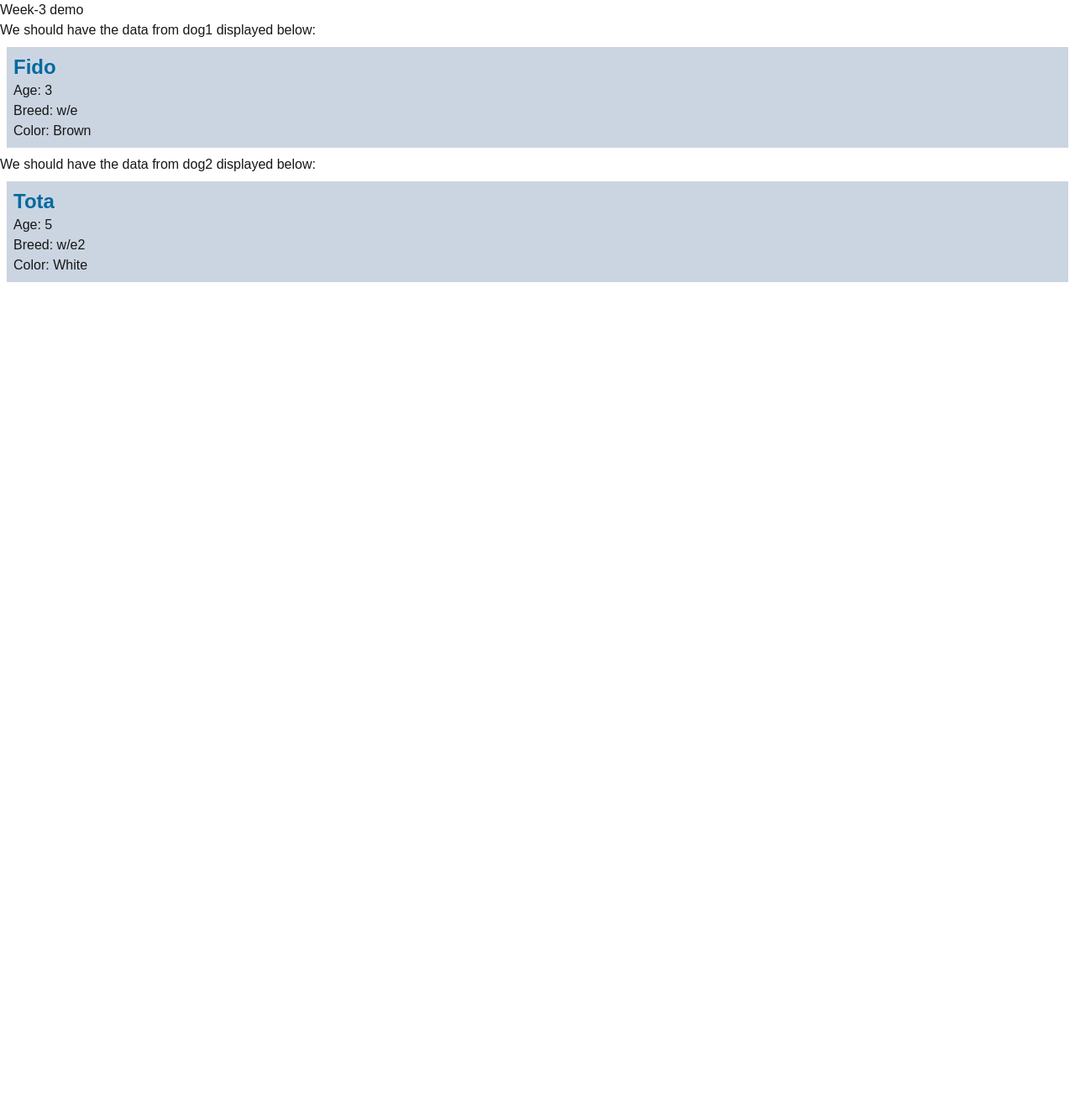
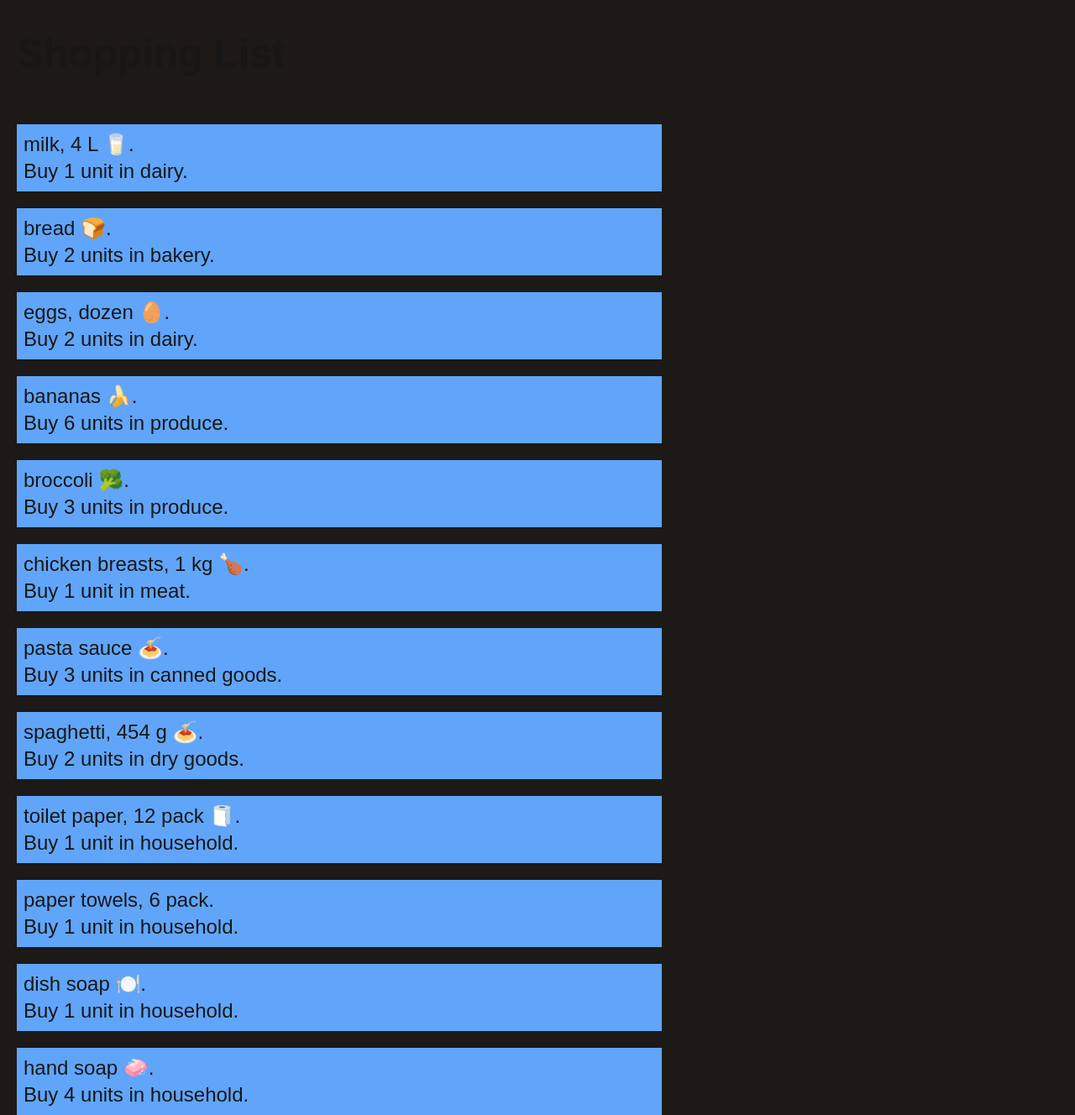
Before and after one commit to Rodrigo1Rangel/cprg306-assignments, a Next.js app: page /week-3 in a window 1280 px wide. Shown: the whole page at 84% size. Before the commit the page ends 800 px from the top, so only its background shows below. Built offline with nearby package versions, Linux system fonts and the light colour scheme.

Commit message:
Finish week-4 assignment

```diff
--- a/app/page.js
+++ b/app/page.js
@@ -1,8 +1,11 @@
-import Image from "next/image";
-import { Link } from 'next/link';
+import Link from 'next/link';
 
 export default function Home() {
   return (
-    <Link href="./week-2">aaa</Link>
+    <main>
+      <h1>CPRG 306: Web Development 2 - Assignments</h1>
+      <p><Link className="underline" href="./week-2">Week 2 Assignment</Link></p>
+      <p><Link className="underline" href="./week-3">Week 3 Assignment</Link></p>
+    </main>
   );
 }
--- a/app/week-3/dog.js
+++ /dev/null
@@ -1,21 +0,0 @@
-export default function Dog({ name, age, breed, color }) {
-    // we are taking one argument, which is an object, but we are passing the
-    // attributes of the object, which make an object. So, in the end, we are
-    // still passing one object.
-
-    // let name = props.name;
-    // let age = props.age;
-    // let breed = props.breed;
-    // let color = props.color;
-
-    //    let { name, age, breed, color } = props;
-
-    return(
-        <section className="bg-slate-300 m-2 p-2">
-            <h3 className="font-bold text-2xl text-sky-700">{name}</h3>
-            <p>Age: {age} </p>
-            <p>Breed: {breed} </p>
-            <p>Color: {color}</p>
-        </section>
-    );
-}
--- /dev/null
+++ b/app/week-3/item-list.js
@@ -0,0 +1,92 @@
+import Item from './item';
+
+export default function ItemList(){
+    const item1 = {
+        name: "milk, 4 L 🥛",
+        quantity: 1,
+        category: "dairy",
+      };
+
+      const item2 = {
+        name: "bread 🍞",
+        quantity: 2,
+        category: "bakery",
+      };
+
+      const item3 = {
+        name: "eggs, dozen 🥚",
+        quantity: 2,
+        category: "dairy",
+      };
+
+      const item4 = {
+        name: "bananas 🍌",
+        quantity: 6,
+        category: "produce",
+      };
+
+      const item5 = {
+        name: "broccoli 🥦",
+        quantity: 3,
+        category: "produce",
+      };
+
+      const item6 = {
+        name: "chicken breasts, 1 kg 🍗",
+        quantity: 1,
+        category: "meat",
+      };
+
+      const item7 = {
+        name: "pasta sauce 🍝",
+        quantity: 3,
+        category: "canned goods",
+      };
+
+      const item8 = {
+        name: "spaghetti, 454 g 🍝",
+        quantity: 2,
+        category: "dry goods",
+      };
+
+      const item9 = {
+        name: "toilet paper, 12 pack 🧻",
+        quantity: 1,
+        category: "household",
+      };
+
+      const item10 = {
+        name: "paper towels, 6 pack",
+        quantity: 1,
+        category: "household",
+      };
+
+      const item11 = {
+        name: "dish soap 🍽️",
+        quantity: 1,
+        category: "household",
+      };
+
+      const item12 = {
+        name: "hand soap 🧼",
+        quantity: 4,
+        category: "household",
+      };
+
+      return(
+        <main>
+            <Item name={item1.name} quantity={item1.quantity} category={item1.category}/>
+            <Item {...item2}/>
+            <Item {...item3}/>
+            <Item {...item4}/>
+            <Item {...item5}/>
+            <Item {...item6}/>
+            <Item {...item7}/>
+            <Item {...item8}/>
+            <Item {...item9}/>
+            <Item {...item10}/>
+            <Item {...item11}/>
+            <Item {...item12}/>
+        </main>
+      )
+}
--- /dev/null
+++ b/app/week-3/item.js
@@ -0,0 +1,9 @@
+export default function Item(props){
+    let unitPlurality = `unit${props.quantity > 1 ? "s" : ""}`
+    return (
+        <main className="border-dashed border-red-200 border-3 bg-blue-400 text-2xl outline-3 p-2 mx-5 max-w-3xl mt-5">
+        <p>{props.name}.</p>
+        <p>Buy {props.quantity} {unitPlurality} in {props.category}.</p>
+        </main>
+    )
+}
--- a/app/week-3/page.js
+++ b/app/week-3/page.js
@@ -1,27 +1,11 @@
-import Dog from "./dog";
+import ItemList from "./item-list";
+import Item from "./item";
 
-export default function Page() {
-    let dog1 = {
-        name: "Fido",
-        age: 3,
-        breed: "w/e",
-        color: "Brown",
-    };
-
-    let dog2 = {
-        name: "Tota",
-        age: 5,
-        breed: "w/e2",
-        color: "White",
-    };
-
-    return(
-    <main>
-        <h1>Week-3 demo</h1>
-        <h2>We should have the data from dog1 displayed below:</h2>
-        <Dog {...dog1}/>
-        <h2>We should have the data from dog2 displayed below:</h2>
-        <Dog {...dog2}/>
-    </main>
-    )
+export default function Page(){
+    return (
+        <main className="bg-stone-900">
+            <h1 className="text-5xl font-bold py-10 mx-5">Shopping List</h1>
+            <ItemList/>
+        </main>
+    );
 }
```
